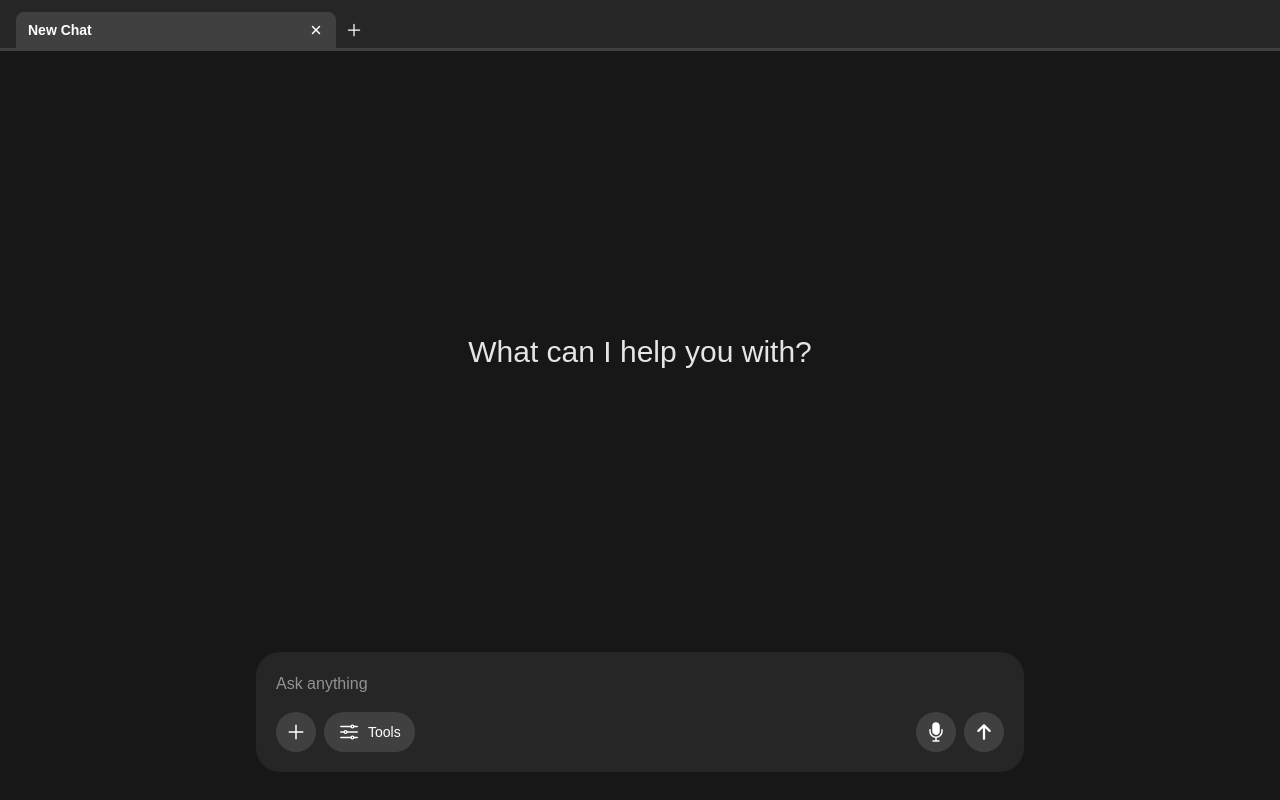
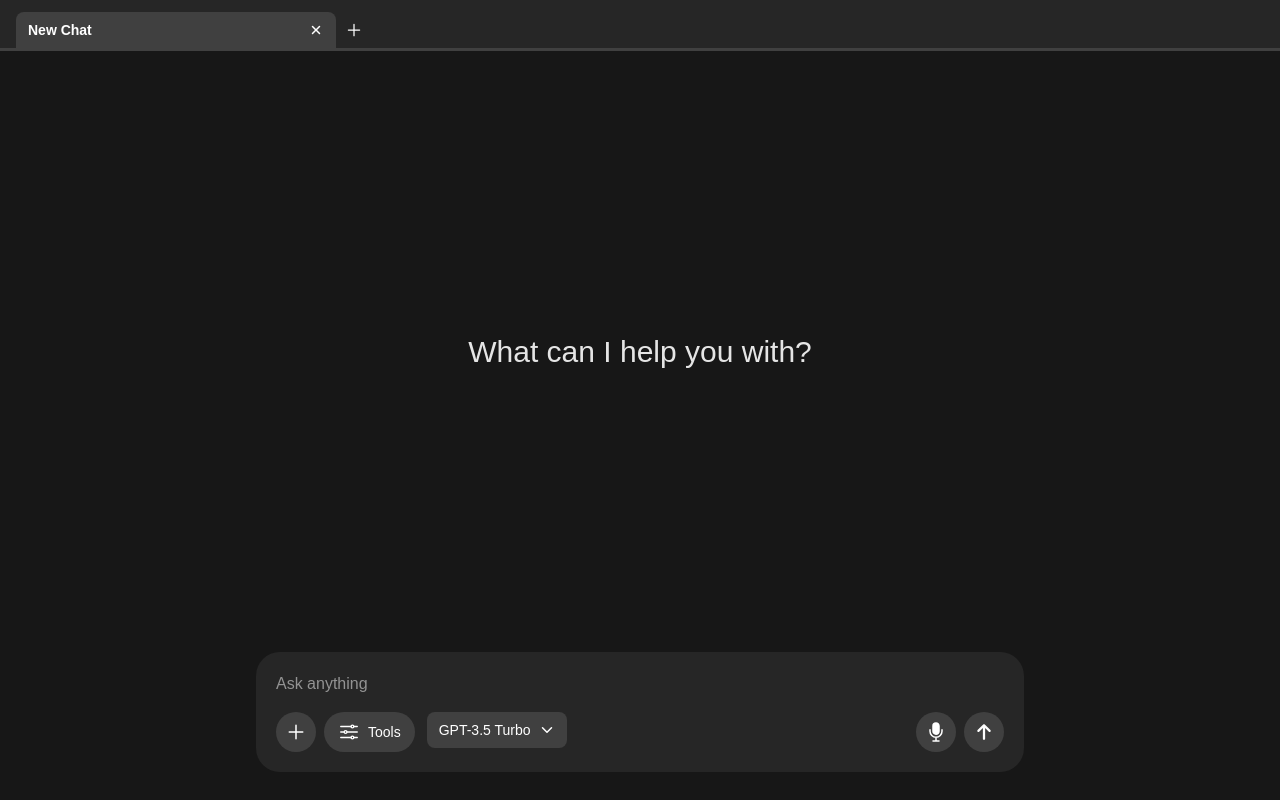
Before and after one commit to Q2-Development/Q2-Chat, a Next.js app in the folder frontend/web/: page / in a window 1280 px wide. Built offline with nearby package versions, Linux system fonts and the light colour scheme.

Commit message:
feat: added dev into this branch and getting ready for int

```diff
--- a/frontend/web/src/app/page.tsx
+++ b/frontend/web/src/app/page.tsx
@@ -16,6 +16,7 @@ export default function ChatPage() {
     setActiveChatId,
     handleInputChange,
     handleSendMessage,
+    handleModelChange,
     addNewChat,
     closeChat,
     moveFromSidebar,
@@ -48,8 +49,10 @@ export default function ChatPage() {
 
         <ChatInput
           inputValue={activeChat.input}
+          selectedModel={activeChat.model}
           onInputChange={handleInputChange}
           onSend={handleSendMessage}
+          onModelChange={handleModelChange}
         />
       </div>
     </div>
--- a/frontend/web/src/components/ChatBody.tsx
+++ b/frontend/web/src/components/ChatBody.tsx
@@ -3,6 +3,7 @@ interface Message {
   text: string;
   isUser: boolean;
   timestamp: Date;
+  isStreaming?: boolean;
 }
 
 export default function ChatBody({ messages }: { messages: Message[] }) {
@@ -22,6 +23,9 @@ export default function ChatBody({ messages }: { messages: Message[] }) {
                 }`}
               >
                 {msg.text}
+                {msg.isStreaming && (
+                  <span className="inline-block w-2 h-5 bg-white ml-1 animate-pulse" />
+                )}
               </div>
             ))
           )}
--- a/frontend/web/src/components/ChatInput.tsx
+++ b/frontend/web/src/components/ChatInput.tsx
@@ -1,14 +1,21 @@
-import { IoAdd, IoOptionsOutline, IoMic } from "react-icons/io5";
+import { IoAdd, IoOptionsOutline, IoMic, IoChevronDown } from "react-icons/io5";
 import { FaArrowUp } from "react-icons/fa6";
 import styles from "./ChatInput.module.css";
+import { AVAILABLE_MODELS } from "@/types/chat";
+import { useState } from "react";
 
 interface Props {
     inputValue: string;
+    selectedModel: string;
     onInputChange: (text: string) => void;
+    onModelChange: (model: string) => void;
     onSend: () => void;
 }
 
-export default function ChatInput({ inputValue, onInputChange, onSend }: Props) {
+export default function ChatInput({ inputValue, selectedModel, onInputChange, onSend, onModelChange }: Props) {
+    const [showModelDropdown, setShowModelDropdown] = useState(false);
+    const selectedModelName = AVAILABLE_MODELS.find(m => m.id === selectedModel)?.name || "GPT-3.5 Turbo";
+
     return (
         <div className={`${styles.inputContainer} p-5 mb-7 max-w-[60%] rounded-3xl bg-neutral-800 container flex flex-col mt-auto self-center`}>
             <textarea
@@ -36,6 +43,34 @@ export default function ChatInput({ inputValue, onInputChange, onSend }: Props)
                         <span className="ml-2 text-sm font-medium">Tools</span>
                     </button>
                 </div>
+                <div className="relative mx-3">
+                    <button
+                        onClick={() => setShowModelDropdown(!showModelDropdown)}
+                        className="py-2 px-3 flex items-center bg-neutral-700 rounded-lg hover:bg-neutral-600 transition-colors text-sm"
+                    >
+                        <span className="mr-2">{selectedModelName}</span>
+                        <IoChevronDown size={16} className={`transition-transform ${showModelDropdown ? 'rotate-180' : ''}`} />
+                    </button>
+
+                    {showModelDropdown && (
+                        <div className="absolute bottom-full mb-2 right-0 bg-neutral-700 rounded-lg shadow-lg border border-neutral-600 min-w-48 z-10">
+                            {AVAILABLE_MODELS.map((model) => (
+                                <button
+                                    key={model.id}
+                                    onClick={() => {
+                                        onModelChange(model.id);
+                                        setShowModelDropdown(false);
+                                    }}
+                                    className={`w-full text-left px-3 py-2 text-sm hover:bg-neutral-600 first:rounded-t-lg last:rounded-b-lg transition-colors ${
+                                        selectedModel === model.id ? 'bg-neutral-600 font-medium' : ''
+                                    }`}
+                                >
+                                    {model.name}
+                                </button>
+                            ))}
+                        </div>
+                    )}
+                </div>
                 <div className="flex ml-auto">
                     <button className="p-2 min-w-10 min-h-10 flex justify-center items-center bg-neutral-700 rounded-3xl mr-2">
                         <IoMic size={24} />
```
Also changed, not shown: 2 other files (tests, documents, lock files or other folders).
